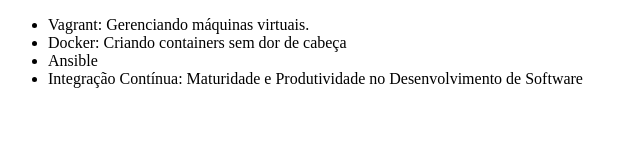
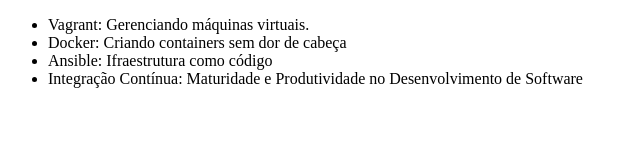
Before and after one commit to ErnandesDev/Alura-Git, a plain HTML site: page index.html in a window 1280 px wide. Shown: the whole page, without its empty margins (0-640 px from the left). Drawn offline with Linux system fonts and the light colour scheme.

Commit message:
Mudando o nome do curso de ansible

```diff
--- a/index.html
+++ b/index.html
@@ -8,7 +8,7 @@
     <ul>
         <li>Vagrant: Gerenciando máquinas virtuais.</li>
         <li>Docker: Criando containers sem dor de cabeça</li>
-        <li>Ansible</li>
+        <li>Ansible: Ifraestrutura como código</li>
         <li>Integração Contínua: Maturidade e Produtividade no Desenvolvimento de Software</li>
     </ul>
 </body>
```
